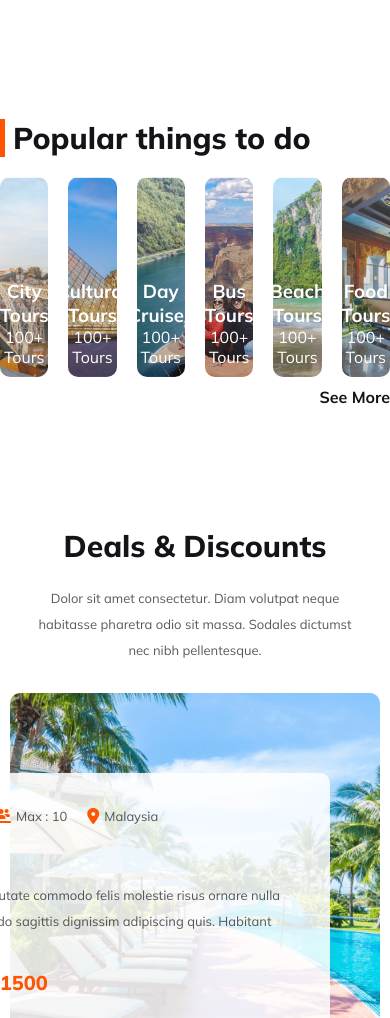
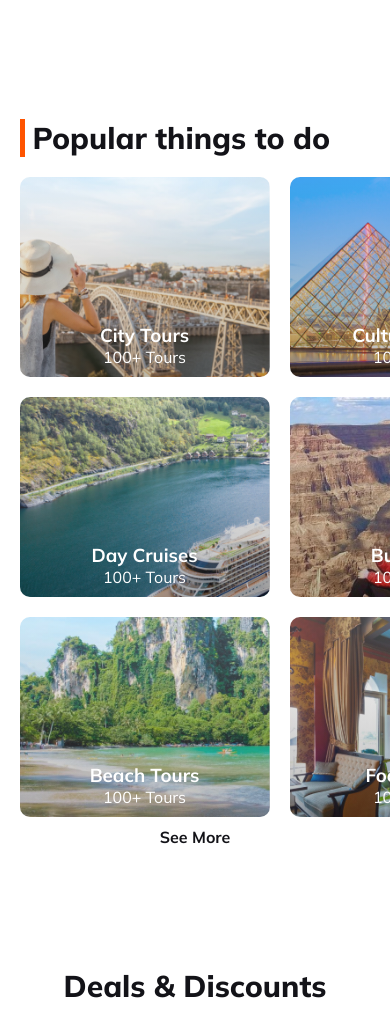
Before and after one commit to mizanph24/assignment-b9-02, a plain HTML site: page index.html in a window 390 px wide. Shown: the part 5196-6214 px from the top of the page. Drawn offline with Linux system fonts and the light colour scheme.

Commit message:
added extra section with responsive

```diff
--- a/css/style.css
+++ b/css/style.css
@@ -266,6 +266,8 @@ form > input[type=text] , select {
     background-color: #29cdf618;
 }
 /* popular */
+
+
 .popular-title > h2{
     border-left: 5px solid #FF5400;
     padding-left: 8px;
@@ -319,7 +321,26 @@ form > input[type=text] , select {
 .item:hover{
     transform: scale(1.05, 1.05);
 }
+/* popular */
+.popular-content{
+    width: 90%;
+    margin: auto;
+}
+.popular-items{
+    display: grid;
+    grid-template-columns: repeat(2, 1fr);
+    justify-content: space-between;
+    row-gap: 20px;
+}
+.item{
+    height: 200px;
+    width: 250px;
 
+}
+.see-more{
+    text-align: center;
+
+}
 /* Deals */
 .deal-content{
     display: flex;
```
